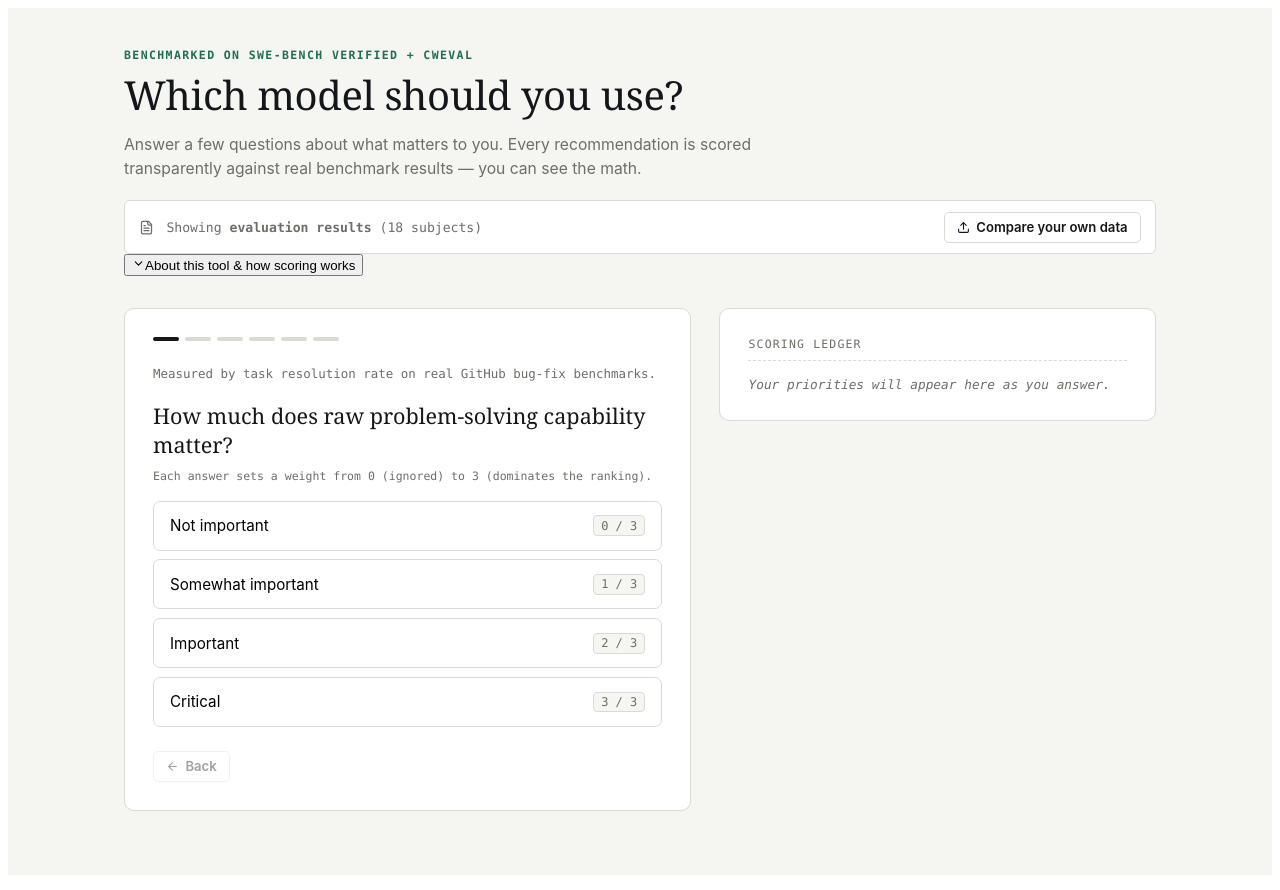
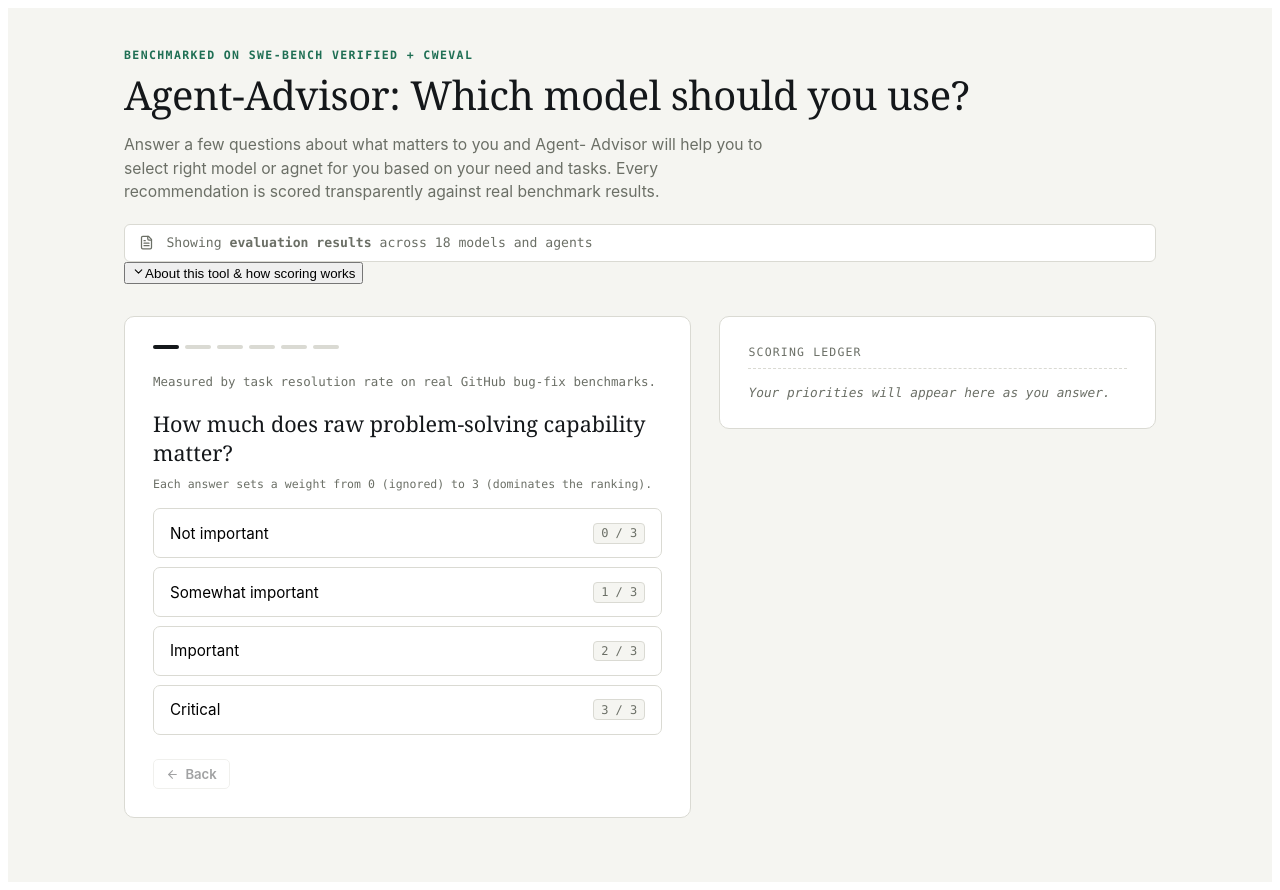
Before and after one commit to Mahzabin-Tamanna/MARS, a React (Vite) app: page / in a window 1280 px wide. Built offline with nearby package versions, Linux system fonts and the light colour scheme.

Commit message:
Update AgentAdvisor.jsx

```diff
--- a/src/AgentAdvisor.jsx
+++ b/src/AgentAdvisor.jsx
@@ -1,6 +1,6 @@
-import React, { useState, useMemo, useCallback, useRef } from "react";
+import React, { useState, useMemo, useCallback } from "react";
 import Papa from "papaparse";
-import { Upload, RotateCcw, ArrowRight, ArrowLeft, ChevronDown, ChevronUp, FileText } from "lucide-react";
+import { RotateCcw, ArrowRight, ArrowLeft, ChevronDown, ChevronUp, FileText } from "lucide-react";
 
 // ---------------------------------------------------------------------------
 // Embedded results data. Managed by update_data.py -- do not hand-edit the
@@ -152,35 +152,16 @@ const DIMENSION_LABELS = {
 };
 
 export default function AgentAdvisor() {
-  const [rows, setRows] = useState(() => computeScores(parseCSV(SAMPLE_CSV)));
-  const [fileName, setFileName] = useState(null);
+  const [rows] = useState(() => computeScores(parseCSV(SAMPLE_CSV)));
   const [showAbout, setShowAbout] = useState(false);
   const [step, setStep] = useState(0); // 0..QUESTIONS.length-1 = weight Qs, QUESTIONS.length = type Q, +1 = results
   const [weights, setWeights] = useState({});
   const [agentType, setAgentType] = useState(null);
   const [showAllData, setShowAllData] = useState(false);
   const [expandedRow, setExpandedRow] = useState(null);
-  const fileInputRef = useRef(null);
 
   const totalSteps = QUESTIONS.length + 1; // + type question
   const isResults = step >= totalSteps;
-
-  const handleUpload = useCallback((e) => {
-    const file = e.target.files?.[0];
-    if (!file) return;
-    const reader = new FileReader();
-    reader.onload = (ev) => {
-      try {
-        const parsed = computeScores(parseCSV(String(ev.target.result)));
-        if (parsed.length === 0) throw new Error("empty");
-        setRows(parsed);
-        setFileName(file.name);
-      } catch {
-        alert("Couldn't read that file. Make sure it's a CSV matching the expected columns.");
-      }
-    };
-    reader.readAsText(file);
-  }, []);
 
   const resetAll = useCallback(() => {
     setStep(0);
@@ -593,26 +574,17 @@ export default function AgentAdvisor() {
       <div className="shell">
         <div className="header">
           <div className="eyebrow">Benchmarked on SWE-bench Verified + CWEval</div>
-          <h1>Which model should you use?</h1>
+          <h1>Agent-Advisor: Which model should you use?</h1>
           <p className="subhead">
-            Answer a few questions about what matters to you. Every recommendation is
-            scored transparently against real benchmark results — you can see the math.
+            Answer a few questions about what matters to you and Agent- Advisor will help you to select right model or agnet for you based on your need and tasks. Every recommendation is
+            scored transparently against real benchmark results.
           </p>
 
           <div className="data-bar">
             <FileText size={15} color="var(--ink-muted)" />
             <span className="data-bar-label">
-              {!fileName && (
-                <>Showing <span className="data-bar-name">evaluation results</span> ({rows.length} subjects)</>
-              )}
-              {fileName && (
-                <>Comparing against <span className="data-bar-name">{fileName}</span> ({rows.length} subjects)</>
-              )}
+              Showing <span className="data-bar-name">evaluation results</span> across {rows.length} models and agents
             </span>
-            <button className="btn" onClick={() => fileInputRef.current?.click()} style={{ marginLeft: "auto" }}>
-              <Upload size={13} /> Compare your own data
-            </button>
-            <input ref={fileInputRef} type="file" accept=".csv" onChange={handleUpload} style={{ display: "none" }} />
           </div>
 
           <button className="about-toggle" onClick={() => setShowAbout((s) => !s)}>
@@ -666,12 +638,11 @@ export default function AgentAdvisor() {
                 behind the recommendation.
               </p>
 
-              <h3>Your own data stays yours</h3>
+              <h3>About the results</h3>
               <p>
-                The results shown here are from the author's own evaluation runs. If you'd
-                like to compare against your own benchmark data instead, you can upload a CSV
-                in the same format — it's parsed entirely in your browser and never sent
-                anywhere.
+                The results shown here are from the author's own evaluation runs, run
+                against a fixed set of tasks under identical conditions for every model and
+                agent, so the comparison is apples-to-apples.
               </p>
             </div>
           )}
```
